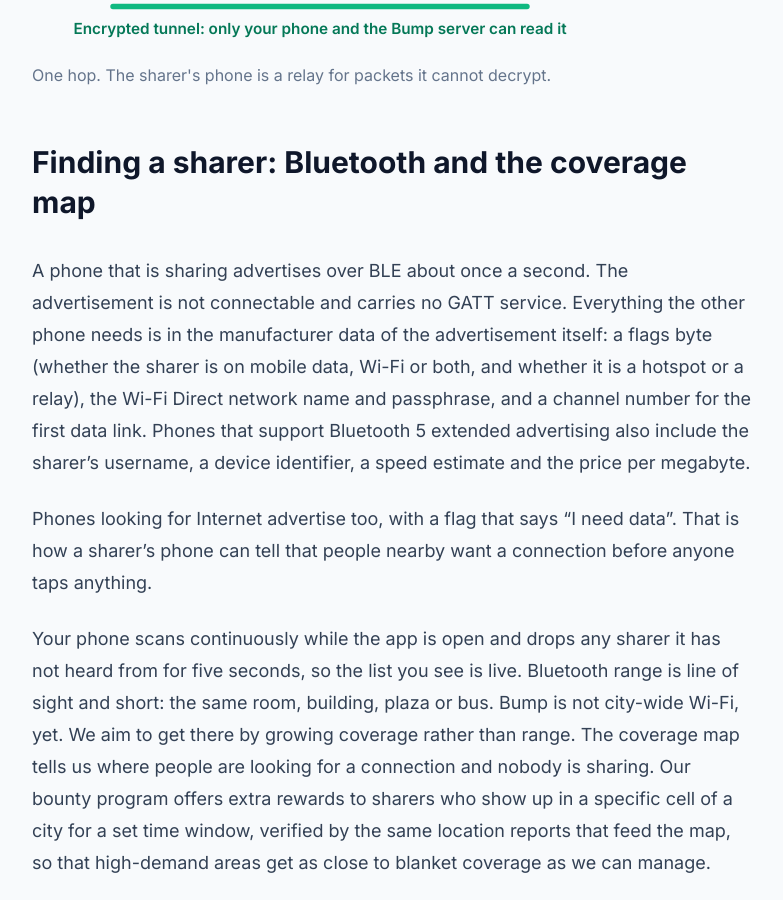
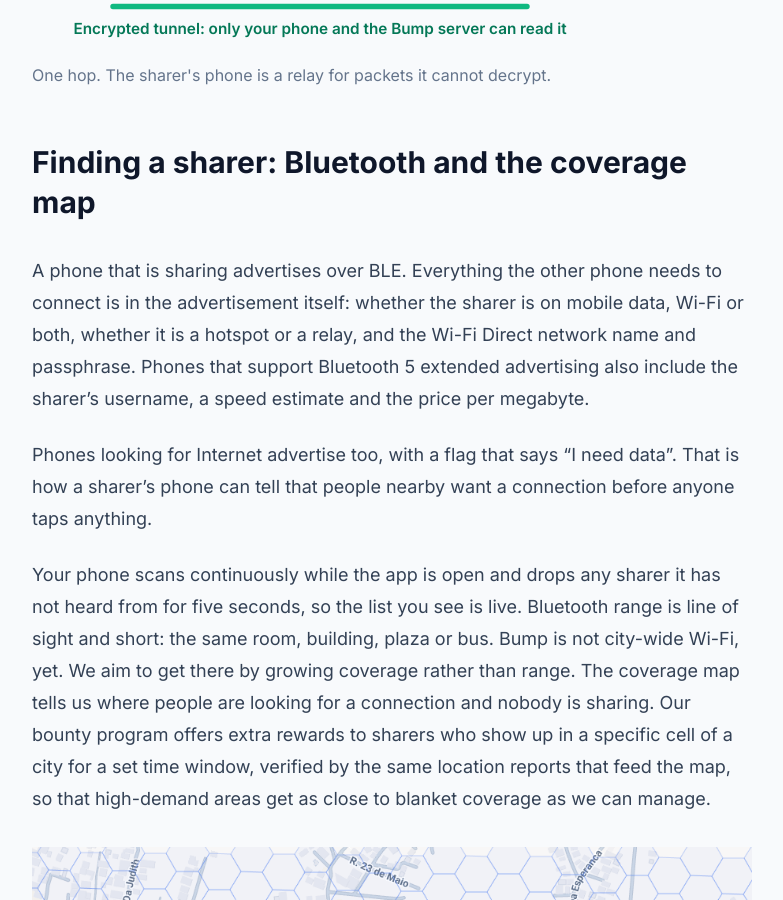
Before and after one commit to BumpApp/bumpapp.github.io, a Jekyll site: the page built from how-it-works/index.md, in a window 1280 px wide and 900 px high, scrolled down 1120 px. Shown: the whole window, without its empty margins (248-1031 px from the left). Built offline with Jekyll 4.4.1, drawn with Linux system fonts in a browser that asks for light colours.

Commit message:
Explainer: simplify the BLE advertising paragraph
Co-Authored-By: Claude Fable 5.1 <noreply@anthropic.com>

```diff
--- a/how-it-works/index.md
+++ b/how-it-works/index.md
@@ -42,7 +42,7 @@ Bump is an Android app that lets one phone share its mobile data or Wi-Fi with a
 
 ## Finding a sharer: Bluetooth and the coverage map
 
-A phone that is sharing advertises over BLE about once a second. The advertisement is not connectable and carries no GATT service. Everything the other phone needs is in the manufacturer data of the advertisement itself: a flags byte (whether the sharer is on mobile data, Wi-Fi or both, and whether it is a hotspot or a relay), the Wi-Fi Direct network name and passphrase, and a channel number for the first data link. Phones that support Bluetooth 5 extended advertising also include the sharer's username, a device identifier, a speed estimate and the price per megabyte.
+A phone that is sharing advertises over BLE. Everything the other phone needs to connect is in the advertisement itself: whether the sharer is on mobile data, Wi-Fi or both, whether it is a hotspot or a relay, and the Wi-Fi Direct network name and passphrase. Phones that support Bluetooth 5 extended advertising also include the sharer's username, a speed estimate and the price per megabyte.
 
 Phones looking for Internet advertise too, with a flag that says "I need data". That is how a sharer's phone can tell that people nearby want a connection before anyone taps anything.
 
```
